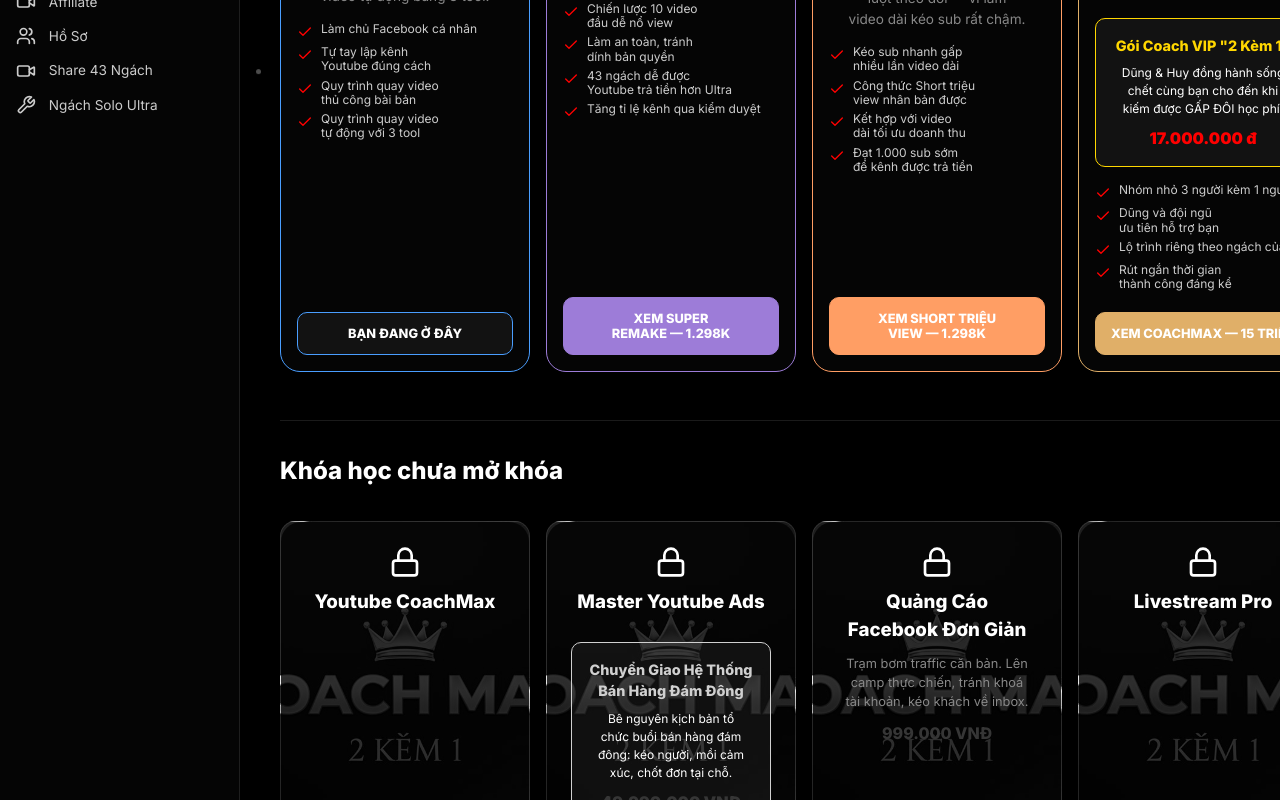
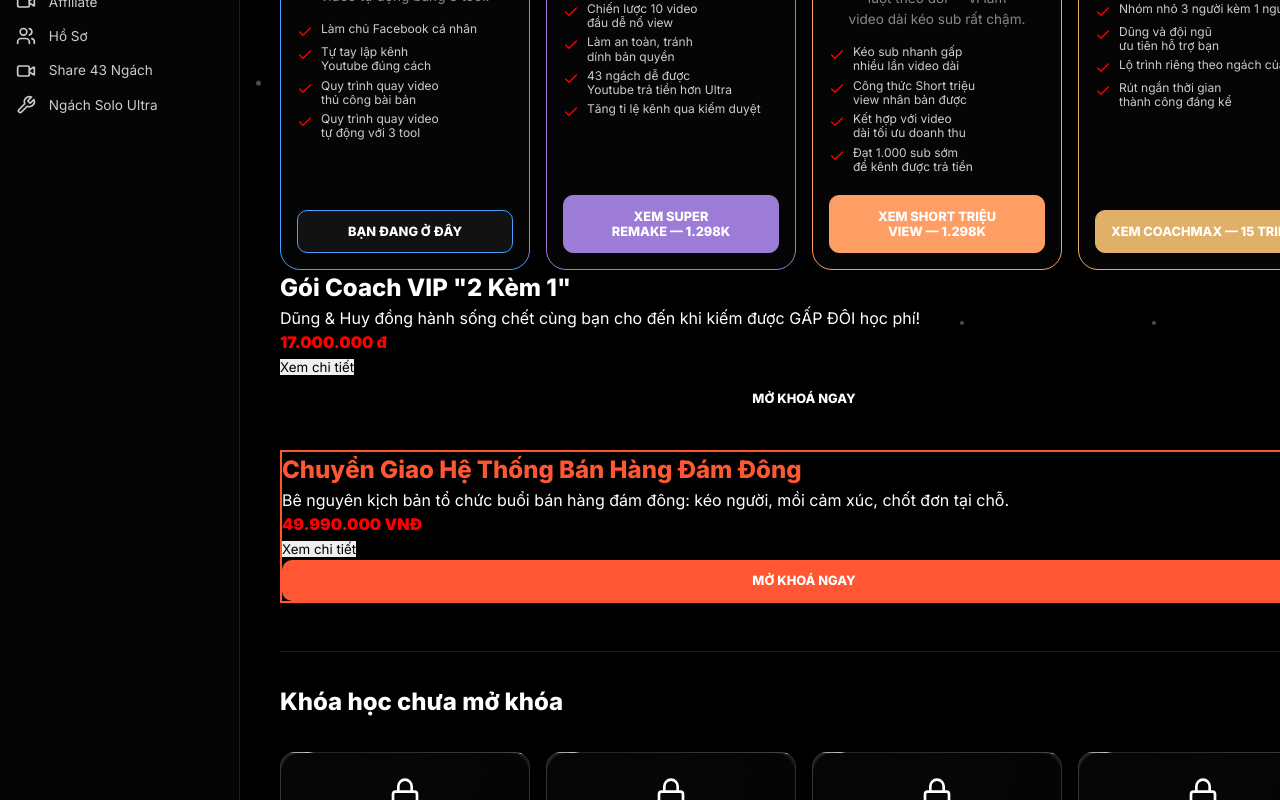
Before and after one commit to trungnguyen1592/app-phanthanhdung, a React (Vite) app: page /learning in a window 1280 px wide. Shown: the part 400-1200 px from the top of the page. Built offline with nearby package versions, Linux system fonts and the light colour scheme.

Commit message:
Feat: Update locked courses list with specific details

```diff
--- a/src/pages/LearningGuide.tsx
+++ b/src/pages/LearningGuide.tsx
@@ -41,27 +41,35 @@
     desc: 'Dũng và đội ngũ kèm tay bạn trong nhóm nhỏ 3 kèm 1 — bạn về đích nhanh hơn rất nhiều.',
     features: ['Nhóm nhỏ 3 người kèm 1 người', 'Dũng và đội ngũ ưu tiên hỗ trợ bạn', 'Lộ trình riêng theo ngách của bạn', 'Rút ngắn thời gian thành công đáng kể'],
     borderColor: '#e0af68',
-    buttonText: 'Xem CoachMax — 15 Triệu',
-    vipDetails: {
-        title: 'Gói Coach VIP "2 Kèm 1"',
-        desc: 'Dũng & Huy đồng hành sống chết cùng bạn cho đến khi kiếm được GẤP ĐÔI học phí!',
-        price: '17.000.000 đ'
-    }
+    buttonText: 'Xem CoachMax — 15 Triệu'
   },
 ];
 
 const lockedCourses = [
-    { id: 5, title: 'Youtube CoachMax' },
+    {
+        id: 5,
+        title: 'Youtube CoachMax',
+        vipDetails: {
+            title: 'Gói Coach VIP "2 Kèm 1"',
+            desc: 'Dũng & Huy đồng hành sống chết cùng bạn cho đến khi kiếm được GẤP ĐÔI học phí!',
+            price: '17.000.000 đ'
+        }
+    },
     {
         id: 6,
         title: 'Master Youtube Ads',
         vipDetails: {
-            title: 'Chuyển Giao Hệ Thống Bán Hàng Đám Đông',
-            desc: 'Bê nguyên kịch bản tổ chức buổi bán hàng đám đông: kéo người, mồi cảm xúc, chốt đơn tại chỗ.',
-            price: '49.990.000 VNĐ'
+            title: 'Siêu Bán Hàng Bằng Tâm Lý',
+            desc: 'Kỹ thuật bán hàng tâm lý cao cấp',
+            price: 'Liên hệ'
         }
     },
-    { id: 7, title: 'Quảng Cáo Facebook Đơn Giản', desc: 'Trạm bơm traffic căn bản. Lên camp thực chiến, tránh khoá tài khoản, kéo khách về inbox.', price: '999.000 VNĐ' },
+    {
+        id: 7,
+        title: 'Quảng Cáo Facebook Đơn Giản',
+        desc: 'Trạm bơm traffic căn bản. Lên camp thực chiến, tránh khoá tài khoản, kéo khách về inbox.',
+        price: '999.000 VNĐ'
+    },
     { id: 8, title: 'Livestream Pro' },
     { id: 9, title: 'Edit Video Cao Cấp' },
     { id: 10, title: 'Tư Duy Affiliate' },
@@ -98,15 +106,8 @@
             <div className="course-badge">{course.subtitle}</div>
             <h3>{course.title}</h3>
             <p className="course-desc">{course.desc}</p>
-            {course.vipDetails && (
-                <div className="vip-box">
-                    <h4>{course.vipDetails.title}</h4>
-                    <p>{course.vipDetails.desc}</p>
-                    <div className="price-tag">{course.vipDetails.price}</div>
-                </div>
-            )}
             <ul className="feature-list">
-                {course.features && course.features.map((f, i) => <li key={i}><Check size={16} /> {f}</li>)}
+                {course.features.map((f, i) => <li key={i}><Check size={16} /> {f}</li>)}
             </ul>
             {course.isCurrent ? (
               <button className="btn-current">Bạn đang ở đây</button>
@@ -115,6 +116,28 @@
             )}
           </div>
         ))}
+      </div>
+
+      <div className="coach-vip-section">
+        <div className="coach-vip-card">
+            <h2>Gói Coach VIP "2 Kèm 1"</h2>
+            <p>Dũng & Huy đồng hành sống chết cùng bạn cho đến khi kiếm được GẤP ĐÔI học phí!</p>
+            <div className="price-tag">17.000.000 đ</div>
+            <div className="vip-actions">
+                <button className="btn-outline">Xem chi tiết</button>
+                <button className="btn-view">Mở khoá ngay</button>
+            </div>
+        </div>
+
+        <div className="coach-vip-card" style={{marginTop: '2rem', border: '2px solid #FF5733'}}>
+            <h2 style={{color: '#FF5733'}}>Chuyển Giao Hệ Thống Bán Hàng Đám Đông</h2>
+            <p>Bê nguyên kịch bản tổ chức buổi bán hàng đám đông: kéo người, mồi cảm xúc, chốt đơn tại chỗ.</p>
+            <div className="price-tag">49.990.000 VNĐ</div>
+            <div className="vip-actions">
+                <button className="btn-outline">Xem chi tiết</button>
+                <button className="btn-view" style={{backgroundColor: '#FF5733'}}>Mở khoá ngay</button>
+            </div>
+        </div>
       </div>
 
       <div className="locked-courses-section">
```
